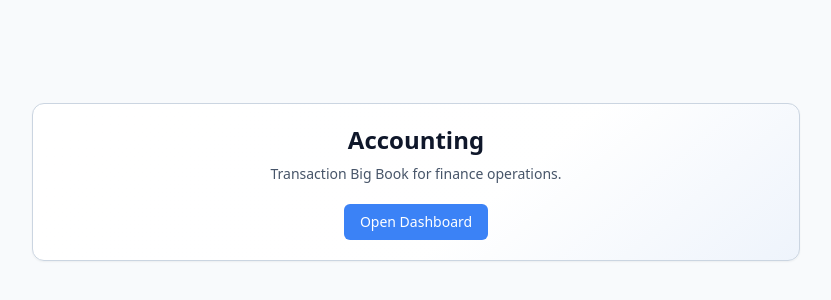
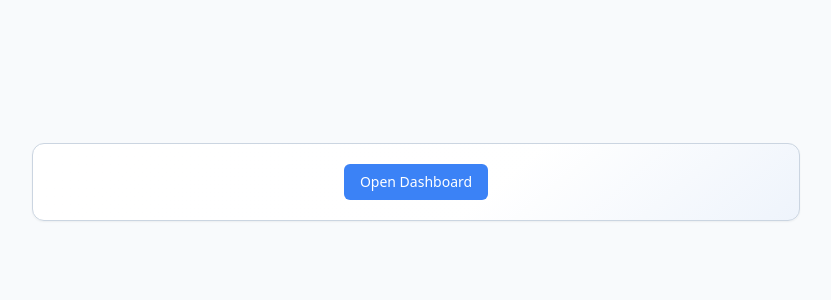
Before and after one commit to niceguyAquila/spend-tracker, a Next.js app: page / in a window 1280 px wide. Shown: the part 218-518 px from the top of the page, without its empty margins (224-1055 px from the left). Built offline with nearby package versions, Linux system fonts and the light colour scheme.

Commit message:
update page

```diff
--- a/app/page.tsx
+++ b/app/page.tsx
@@ -4,10 +4,6 @@ export default function HomePage() {
   return (
     <main className="mx-auto flex min-h-screen w-full max-w-content-default items-center justify-center px-4 lg:px-8">
       <section className="card w-full max-w-content-narrow text-center">
-        <h1 className="mb-2 text-2xl font-semibold">Accounting</h1>
-        <p className="mb-5 text-sm text-muted">
-          Transaction Big Book for finance operations.
-        </p>
         <Link href="/dashboard" className="btn inline-block">
           Open Dashboard
         </Link>
```
